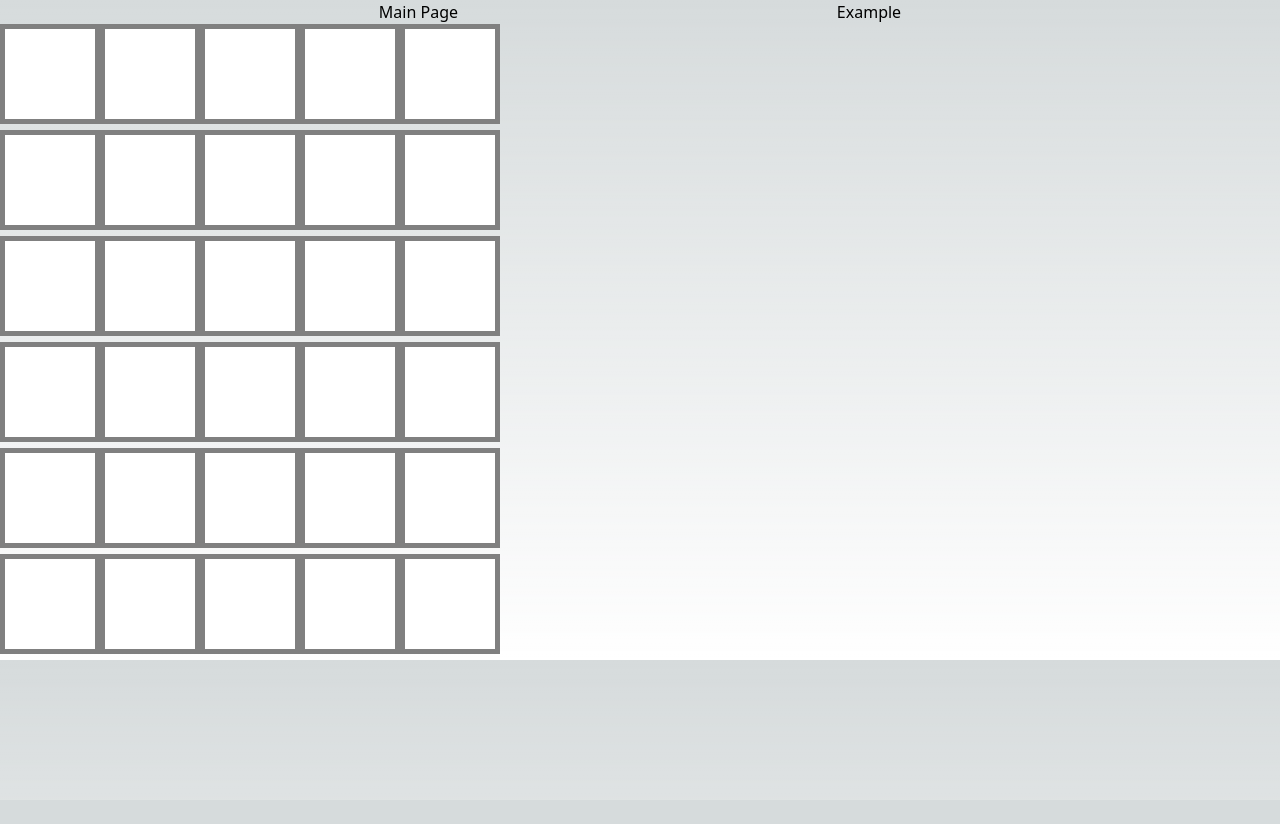
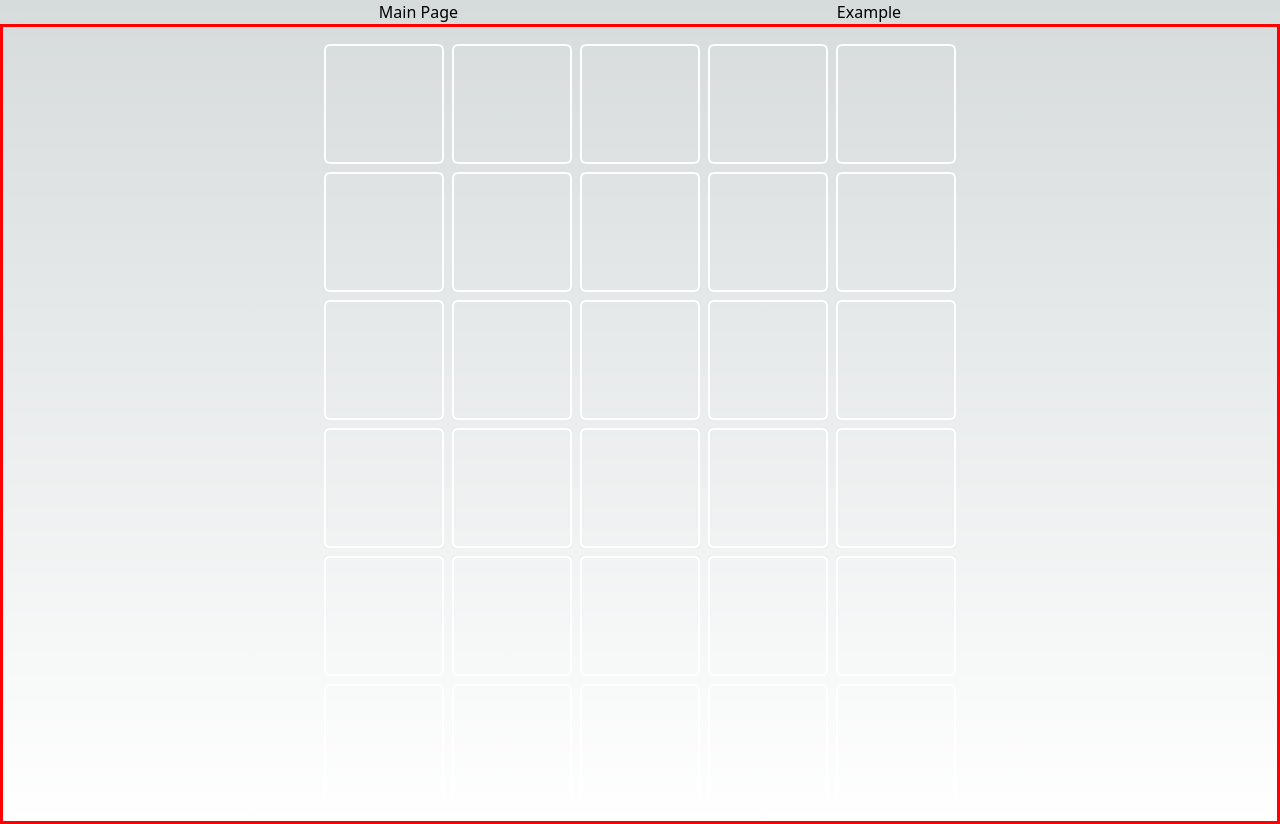
Before and after one commit to rainearcher/wordish, a Next.js app: page / in a window 1280 px wide. Before the commit the page ends 800 px from the top, so only its background shows below. Built offline with nearby package versions, Linux system fonts and the light colour scheme.

Commit message:
some css changes

```diff
--- a/app/globals.css
+++ b/app/globals.css
@@ -6,6 +6,7 @@
   --foreground-rgb: 0, 0, 0;
   --background-start-rgb: 214, 219, 220;
   --background-end-rgb: 255, 255, 255;
+  --grid-row-width: clamp(100px, 90%, 600px);
 }
 
 @media (prefers-color-scheme: dark) {
@@ -26,15 +27,41 @@ body {
     rgb(var(--background-start-rgb));
 }
 
-.square {
+.gridSquare {
   display: inline-block;
-  width: 100px;
-  height: 100px;
+  aspect-ratio: 1/1;
+  flex-grow: 1;
   background: white;
   color: black;
   border: solid;
-  border-width: 5px;
-  border-color: gray;
+}
+
+.gridRow {
+  display: flex;
+  flex-wrap: nowrap;
+  width: var(--grid-row-width);
+}
+
+.grid {
+  display: flex;
+  flex-direction: column;
+  width: 100%;
+  height: 100%;
+  align-content: stretch;
+  align-items: center;
+  justify-content: flex-start;
+  border-color: red;
+  border: solid;
+  border-width: 10px;
+}
+
+.home {
+  display: flex;
+  justify-content: center;
+  align-items: center;
+  border: solid;
+  border-color: red;
+  height: 100vh;
 }
 
 .rootHeader {
--- a/app/page.tsx
+++ b/app/page.tsx
@@ -1,11 +1,13 @@
 
 
 function LetterSquare({letter}: {letter?: string}) {
-  return <div className="square">{letter}</div>
+  return <div className="flex-grow bg-transparent border-white border-solid border-2 text-black inline-block m-1 aspect-square rounded-md">
+    {letter}
+    </div>
 }
 
 function Row() {
-  return <div className="row">
+  return <div className="flex relative flex-nowrap">
     <LetterSquare/>
     <LetterSquare/>
     <LetterSquare/>
@@ -15,7 +17,7 @@ function Row() {
 }
 
 function Grid() {
-  return <div style={{display: "block"}}>
+  return <div className="flex-col relative w-screen text-center max-w-screen-sm">
     <Row/>
     <Row/>
     <Row/>
@@ -27,9 +29,9 @@ function Grid() {
 
 export default function Home() {
   return (
-    <main>
+    <div className="home">
       <Grid/>
-    </main>
+    </div>
 
   )
 }
--- a/tailwind.config.ts
+++ b/tailwind.config.ts
@@ -1,6 +1,7 @@
 import type { Config } from 'tailwindcss'
 
 const config: Config = {
+  mode: 'jit',
   content: [
     './pages/**/*.{js,ts,jsx,tsx,mdx}',
     './components/**/*.{js,ts,jsx,tsx,mdx}',
```
